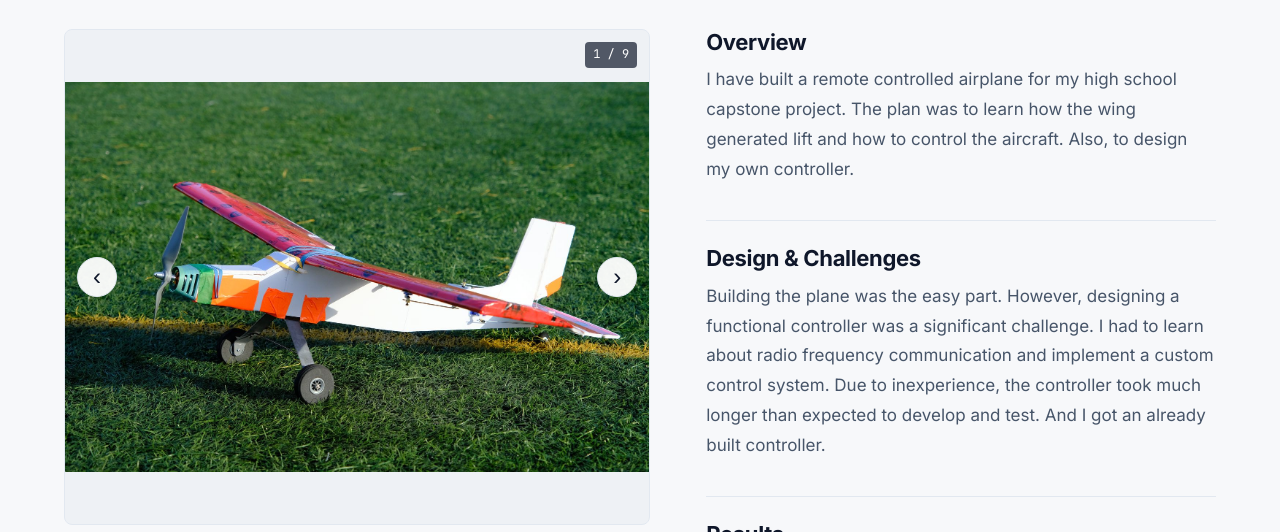
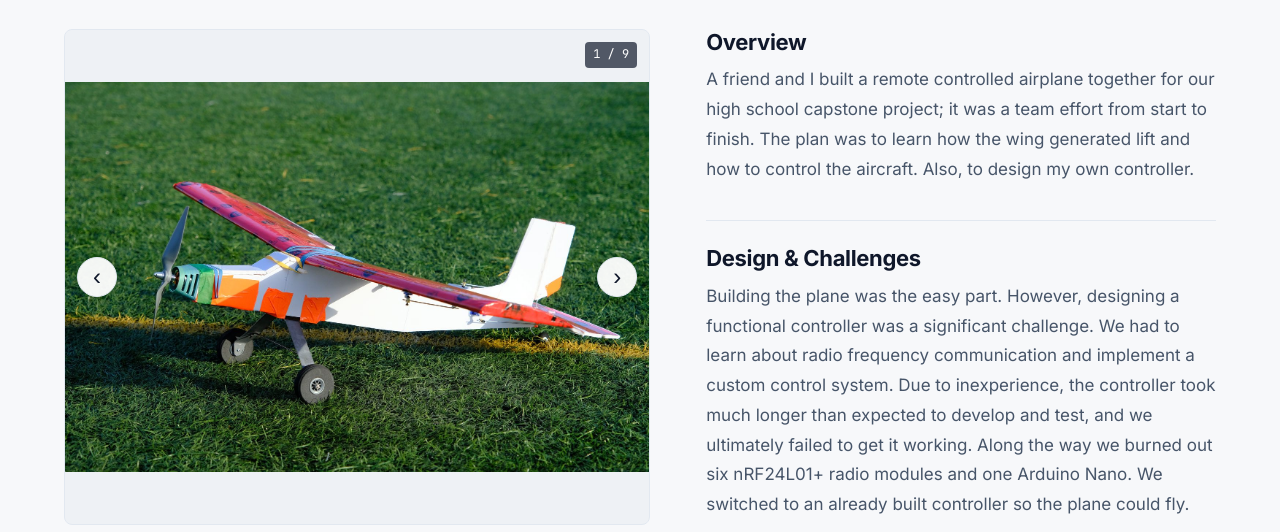
Before and after one commit to Dan007b/Dan007b.github.io, a plain HTML site: page projects/airplane.html in a window 1280 px wide. Shown: the part 239-771 px from the top of the page. Drawn offline with Linux system fonts and the light colour scheme.

Commit message:
Credit teammate on airplane project and add StormHacks 1st place
- Airplane: note it was a team effort with a friend, and that the
  custom controller failed (six nRF24L01+ modules and an Arduino Nano
  burned) before switching to an off-the-shelf controller
- Homepage stat: 1st in the Huawei Beyond Euclid track, StormHacks 2026
- Phase Escape page: add a Result row with the 1st place finish

Co-Authored-By: Claude Opus 5.5 <noreply@anthropic.com>

```diff
--- a/projects/airplane.html
+++ b/projects/airplane.html
@@ -64,14 +64,15 @@
     <div class="project-text">
       <!-- Overview -->
       <h2>Overview</h2>
-      <p>I have built a remote controlled airplane for my high school capstone project. The plan was to learn how the wing generated lift and how to control the aircraft.
+      <p>A friend and I built a remote controlled airplane together for our high school capstone project; it was a team effort from start to finish. The plan was to learn how the wing generated lift and how to control the aircraft.
         Also, to design my own controller.
       </p>
 
       <!-- Design & Challenges -->
       <h2>Design & Challenges</h2>
       <p>Building the plane was the easy part. However, designing a functional controller was a significant challenge.
-        I had to learn about radio frequency communication and implement a custom control system. Due to inexperience, the controller took much longer than expected to develop and test. And I got an already built controller.</p>
+        We had to learn about radio frequency communication and implement a custom control system. Due to inexperience, the controller took much longer than expected to develop and test, and we ultimately failed to get it working.
+        Along the way we burned out six nRF24L01+ radio modules and one Arduino Nano. We switched to an already built controller so the plane could fly.</p>
 
       <!-- Results -->
       <h2>Results</h2>
```
Also changed, not shown: index.html (+3 -3 lines), projects/phase-escape.html (+1 -0 lines).
